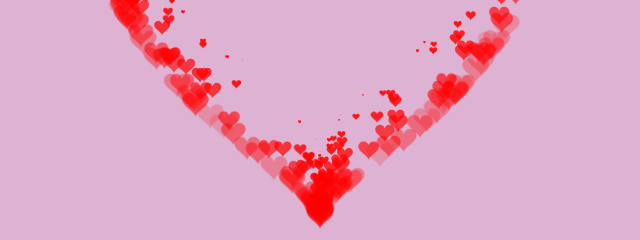
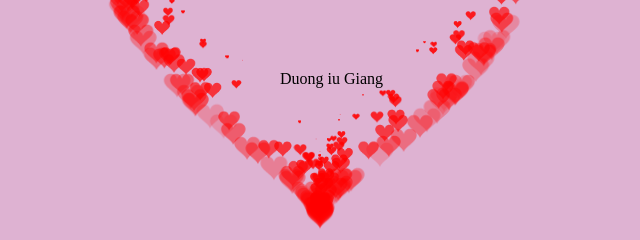
Before and after one commit to hoangduongdev98/hoangduongdev98.github.io, a plain HTML site: page heart.html in a window 1280 px wide. Shown: the part 395-635 px from the top of the page, 320-960 px from the left. Drawn offline with Linux system fonts and the light colour scheme.

Commit message:
update heart

```diff
--- a/heart.html
+++ b/heart.html
@@ -21,11 +21,17 @@
             width: 100%;
             height: 100%;
         }
+        .text{
+            position: absolute;
+            top: 465px;
+            left: 600px;
+        }
     </style>
 </HEAD>
 
 <BODY>
     <canvas id="pinkboard"></canvas>
+    <div class="text">Duong iu Giang</div>
     <script>
         /*
         * Settings
```
